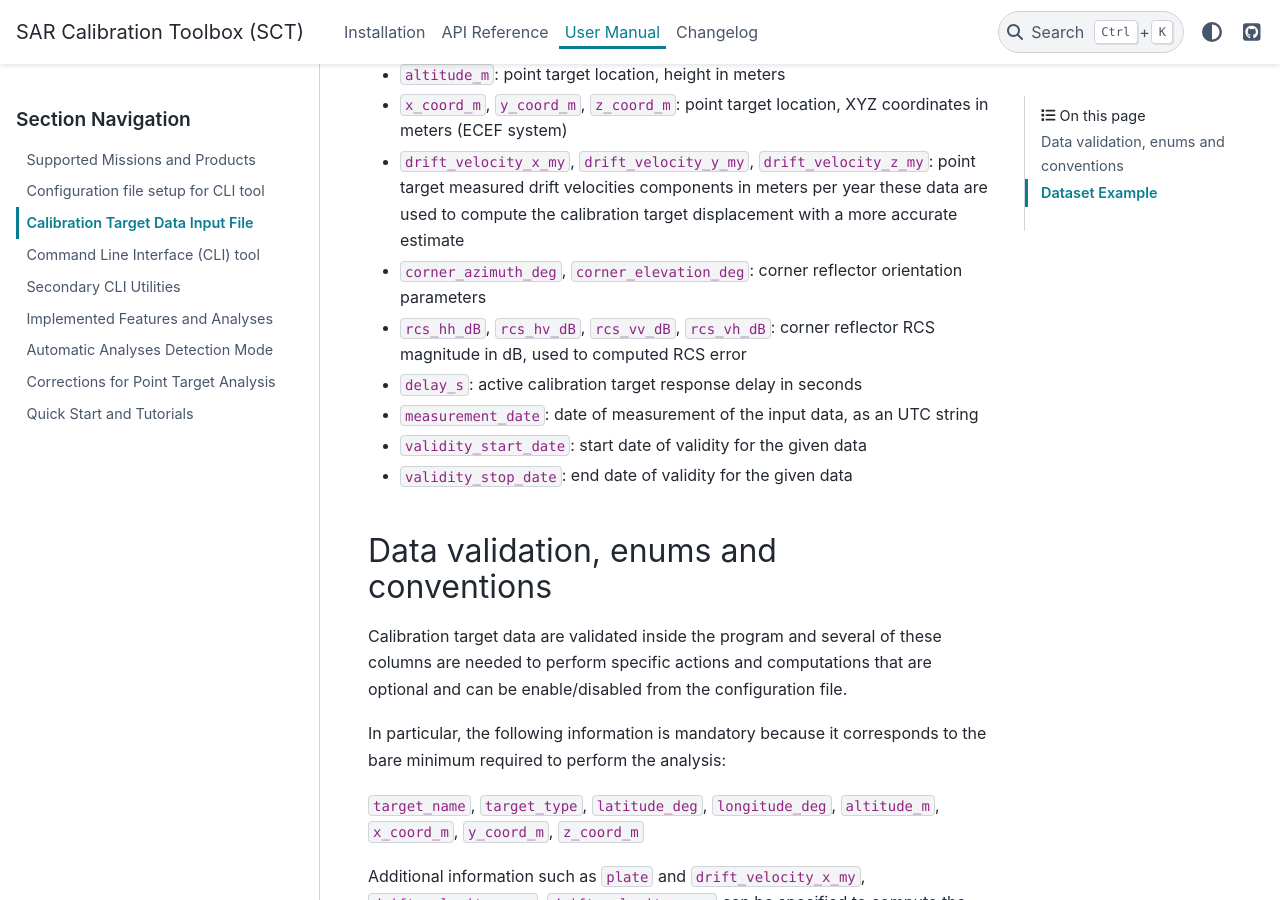
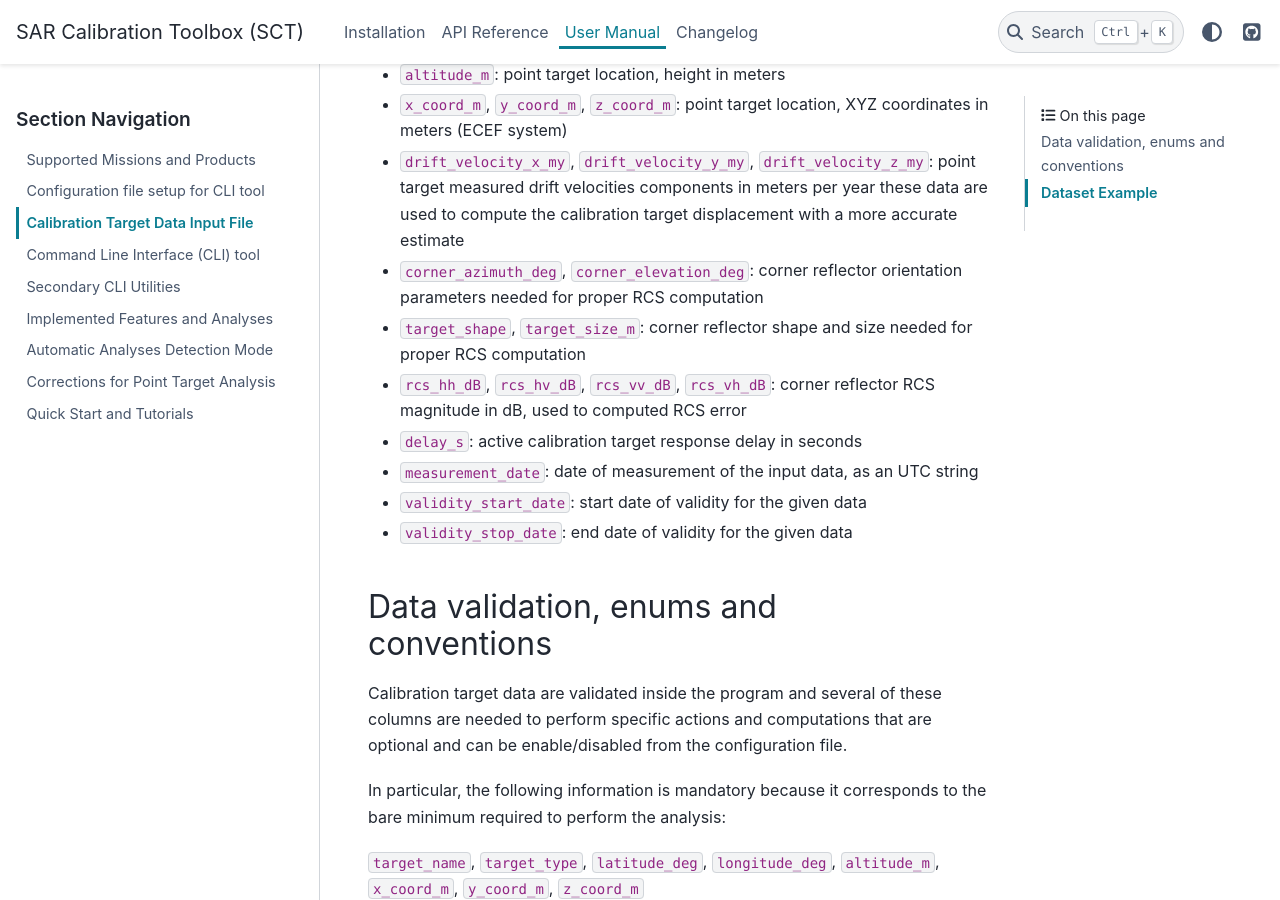
Before and after one commit to aresys-srl/sct, a Sphinx documentation site: the page built from docs/source/user_manual/point_target_file.rst, in a window 1280 px wide and 900 px high, scrolled down 749 px. Built offline with Sphinx 7.4.7 and the PyData theme 0.15.4, drawn with Linux system fonts in a browser that asks for light colours.

Commit message:
added new fields to .csv point target template (target_shape, target_size_m)

```diff
--- a/docs/source/user_manual/point_target_file.rst
+++ b/docs/source/user_manual/point_target_file.rst
@@ -23,7 +23,8 @@
 - ``x_coord_m``, ``y_coord_m``, ``z_coord_m``: point target location, XYZ coordinates in meters (ECEF system)
 - ``drift_velocity_x_my``, ``drift_velocity_y_my``, ``drift_velocity_z_my``: point target measured drift velocities components in meters per year
   these data are used to compute the calibration target displacement with a more accurate estimate
-- ``corner_azimuth_deg``, ``corner_elevation_deg``: corner reflector orientation parameters
+- ``corner_azimuth_deg``, ``corner_elevation_deg``: corner reflector orientation parameters needed for proper RCS computation
+- ``target_shape``, ``target_size_m``: corner reflector shape and size needed for proper RCS computation
 - ``rcs_hh_dB``, ``rcs_hv_dB``, ``rcs_vv_dB``, ``rcs_vh_dB``: corner reflector RCS magnitude in dB, used to computed RCS error
 - ``delay_s``: active calibration target response delay in seconds
 - ``measurement_date``: date of measurement of the input data, as an UTC string
@@ -60,14 +61,14 @@
 Dataset Example
 ^^^^^^^^^^^^^^^
 
-+-------------+-------------+--------+---------------+---------------+----------------+--------------+---------------+---------------+---------------+---------------------+---------------------+---------------------+---------------------+----------------------+-----------+-----------+-----------+-----------+----------+--------------------------+--------------------------+--------------------------+
-| target_name | target_type | plate  | description   | latitude_deg  | longitude_deg  |  altitude_m  |   x_coord_m   |   y_coord_m   |  z_coord_m    | drift_velocity_x_my | drift_velocity_y_my | drift_velocity_z_my | corner_azimuth_deg  | corner_elevation_deg | rcs_hh_dB | rcs_hv_dB | rcs_vv_dB | rcs_vh_dB | delay_s  | measurement_date         | validity_start_date      |  validity_stop_date      |
-+=============+=============+========+===============+===============+================+==============+===============+===============+===============+=====================+=====================+=====================+=====================+======================+===========+===========+===========+===========+==========+==========================+==========================+==========================+
-|    CR_1     |      CR     |  AUST  |  Surat Basin  | -26.8347098   |  151.1656039   |   409.4544   | -4989394.0436 | 2746844.3890  | -2862070.0899 | -0.0325             | -0.0083             | 0.0487              |  257.10             |  53.32               | 0         | 0         | 0         | 0         | 0        | 2020-01-01 00:00:00.000  | 2020-01-01 00:00:00.000  | 2099-01-01 00:00:00.000  |
-+-------------+-------------+--------+---------------+---------------+----------------+--------------+---------------+---------------+---------------+---------------------+---------------------+---------------------+---------------------+----------------------+-----------+-----------+-----------+-----------+----------+--------------------------+--------------------------+--------------------------+
-|    CR_2     |      CR     |  AUST  |  Surat Basin  | -26.9516331   |  151.2376126   |   432.7094   | -4987723.0920 | 2737761.6619  | -2873635.5867 | -0.0325             | -0.0082             | 0.0486              |  256.21             |  53.33               | 0         | 0         | 0         | 0         | 0        | 2020-01-01 00:00:00.000  | 2020-01-01 00:00:00.000  | 2099-01-01 00:00:00.000  |
-+-------------+-------------+--------+---------------+---------------+----------------+--------------+---------------+---------------+---------------+---------------------+---------------------+---------------------+---------------------+----------------------+-----------+-----------+-----------+-----------+----------+--------------------------+--------------------------+--------------------------+
-|    CR_3     |      CR     |  AUST  |  Surat Basin  | -27.1007318   |  151.2588089   |   391.8599   | -4982121.1136 | 2732288.8068  | -2888334.6208 | -0.0326             | -0.0081             | 0.0485              |  258.46             |  54.34               | 0         | 0         | 0         | 0         | 0        | 2020-01-01 00:00:00.000  | 2020-01-01 00:00:00.000  | 2099-01-01 00:00:00.000  |
-+-------------+-------------+--------+---------------+---------------+----------------+--------------+---------------+---------------+---------------+---------------------+---------------------+---------------------+---------------------+----------------------+-----------+-----------+-----------+-----------+----------+--------------------------+--------------------------+--------------------------+
-|    CR_4     |      CR     |  AUST  |  Surat Basin  | -27.3088713   |  151.2719591   |   385.2420   | -4973496.3076 | 2726074.1767  | -2908844.8033 | -0.0326             | -0.0079             | 0.0484              |  258.51             |  54.67               | 0         | 0         | 0         | 0         | 0        | 2020-01-01 00:00:00.000  | 2020-01-01 00:00:00.000  | 2099-01-01 00:00:00.000  |
-+-------------+-------------+--------+---------------+---------------+----------------+--------------+---------------+---------------+---------------+---------------------+---------------------+---------------------+---------------------+----------------------+-----------+-----------+-----------+-----------+----------+--------------------------+--------------------------+--------------------------+
++-------------+-------------+--------+---------------+---------------+----------------+--------------+---------------+---------------+---------------+---------------------+---------------------+---------------------+---------------------+----------------------+---------------+-----------------+-----------+-----------+-----------+-----------+----------+--------------------------+--------------------------+--------------------------+
+| target_name | target_type | plate  | description   | latitude_deg  | longitude_deg  |  altitude_m  |   x_coord_m   |   y_coord_m   |  z_coord_m    | drift_velocity_x_my | drift_velocity_y_my | drift_velocity_z_my | corner_azimuth_deg  | corner_elevation_deg |  target_shape |  target_size_m  | rcs_hh_dB | rcs_hv_dB | rcs_vv_dB | rcs_vh_dB | delay_s  | measurement_date         | validity_start_date      |  validity_stop_date      |
++=============+=============+========+===============+===============+================+==============+===============+===============+===============+=====================+=====================+=====================+=====================+======================+===============+=================+===========+===========+===========+===========+==========+==========================+==========================+==========================+
+|    CR_1     |      CR     |  AUST  |  Surat Basin  | -26.8347098   |  151.1656039   |   409.4544   | -4989394.0436 | 2746844.3890  | -2862070.0899 | -0.0325             | -0.0083             | 0.0487              |  257.10             |  53.32               |  trihedral    | 1.5             | 0         | 0         | 0         | 0         | 0        | 2020-01-01 00:00:00.000  | 2020-01-01 00:00:00.000  | 2099-01-01 00:00:00.000  |
++-------------+-------------+--------+---------------+---------------+----------------+--------------+---------------+---------------+---------------+---------------------+---------------------+---------------------+---------------------+----------------------+---------------+-----------------+-----------+-----------+-----------+-----------+----------+--------------------------+--------------------------+--------------------------+
+|    CR_2     |      CR     |  AUST  |  Surat Basin  | -26.9516331   |  151.2376126   |   432.7094   | -4987723.0920 | 2737761.6619  | -2873635.5867 | -0.0325             | -0.0082             | 0.0486              |  256.21             |  53.33               |  trihedral    | 1.5             | 0         | 0         | 0         | 0         | 0        | 2020-01-01 00:00:00.000  | 2020-01-01 00:00:00.000  | 2099-01-01 00:00:00.000  |
++-------------+-------------+--------+---------------+---------------+----------------+--------------+---------------+---------------+---------------+---------------------+---------------------+---------------------+---------------------+----------------------+---------------+-----------------+-----------+-----------+-----------+-----------+----------+--------------------------+--------------------------+--------------------------+
+|    CR_3     |      CR     |  AUST  |  Surat Basin  | -27.1007318   |  151.2588089   |   391.8599   | -4982121.1136 | 2732288.8068  | -2888334.6208 | -0.0326             | -0.0081             | 0.0485              |  258.46             |  54.34               |  trihedral    | 1.5             | 0         | 0         | 0         | 0         | 0        | 2020-01-01 00:00:00.000  | 2020-01-01 00:00:00.000  | 2099-01-01 00:00:00.000  |
++-------------+-------------+--------+---------------+---------------+----------------+--------------+---------------+---------------+---------------+---------------------+---------------------+---------------------+---------------------+----------------------+---------------+-----------------+-----------+-----------+-----------+-----------+----------+--------------------------+--------------------------+--------------------------+
+|    CR_4     |      CR     |  AUST  |  Surat Basin  | -27.3088713   |  151.2719591   |   385.2420   | -4973496.3076 | 2726074.1767  | -2908844.8033 | -0.0326             | -0.0079             | 0.0484              |  258.51             |  54.67               |  trihedral    | 1.5             | 0         | 0         | 0         | 0         | 0        | 2020-01-01 00:00:00.000  | 2020-01-01 00:00:00.000  | 2099-01-01 00:00:00.000  |
++-------------+-------------+--------+---------------+---------------+----------------+--------------+---------------+---------------+---------------+---------------------+---------------------+---------------------+---------------------+----------------------+---------------+-----------------+-----------+-----------+-----------+-----------+----------+--------------------------+--------------------------+--------------------------+
```
Also changed, not shown: 1 other file.
